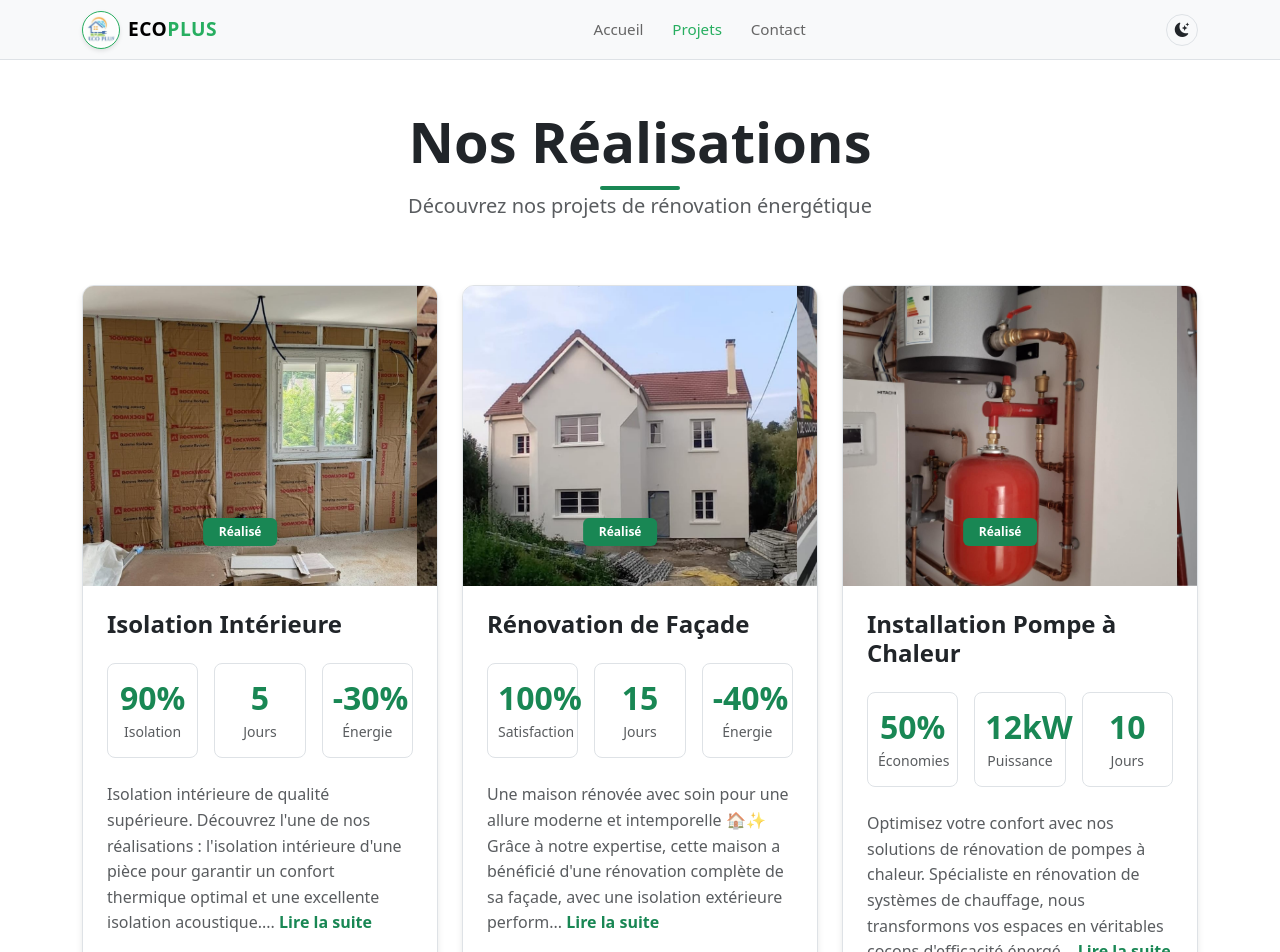
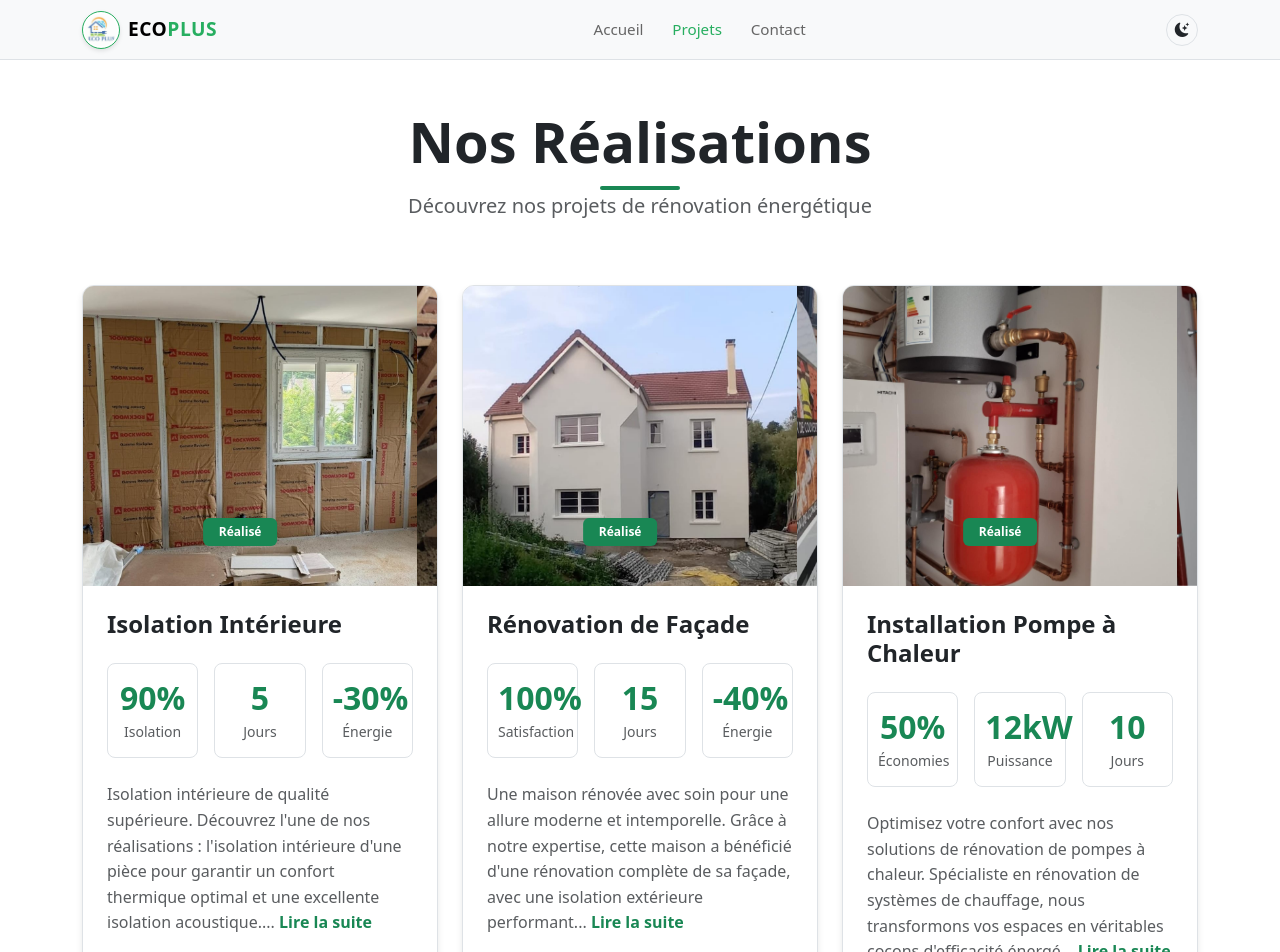
Before and after one commit to yayaoui/ecoplus, an Angular app: page /projets in a window 1280 px wide. Shown: the top 952 px of the page. Built offline with nearby package versions, Linux system fonts and the light colour scheme.

Commit message:
last modif

```diff
--- a/src/app/components/home/home.component.ts
+++ b/src/app/components/home/home.component.ts
@@ -10,7 +10,7 @@ export class HomeComponent implements OnInit, OnDestroy {
     {
       name: 'Christophe Simler',
       date: 'Il y a 2 mois',
-      text: 'Un conseiller toujours très agréable et très professionnel, je recommande.',
+      text: 'Les travaux se sont super bien passés, j’ai pu rénover toute ma maison grâce aux aides de l’État. L’équipe a été très professionnelle, rapide et à l’écoute de mes besoins. ',
       rating: 5
     },
     {
--- a/src/app/components/projects/projects.component.html
+++ b/src/app/components/projects/projects.component.html
@@ -133,15 +133,15 @@
             <div class="project-description">
               <p class="text-muted">
                 <ng-container *ngIf="!isCardExpanded(2)">
-                  {{ "Une maison rénovée avec soin pour une allure moderne et intemporelle 🏠✨ Grâce à notre expertise, cette maison a bénéficié d'une rénovation complète de sa façade, avec une isolation extérieure performante" | slice:0:200 }}...
+                  {{ "Une maison rénovée avec soin pour une allure moderne et intemporelle. Grâce à notre expertise, cette maison a bénéficié d'une rénovation complète de sa façade, avec une isolation extérieure performante" | slice:0:200 }}...
                   <a href="javascript:void(0)" class="text-success text-decoration-none fw-bold" (click)="toggleCard(2)">Lire la suite</a>
                 </ng-container>
                 <ng-container *ngIf="isCardExpanded(2)">
-                  Une maison rénovée avec soin pour une allure moderne et intemporelle 🏠✨
+                  Une maison rénovée avec soin pour une allure moderne et intemporelle.
                   Grâce à notre expertise, cette maison a bénéficié d'une rénovation complète de sa façade, avec une isolation extérieure performante et des finitions impeccables. Nos équipes ont mis en œuvre des solutions innovantes pour garantir une efficacité énergétique optimale tout en sublimant l'esthétique du bâtiment.
-                  🌿 Allier confort et durabilité : Notre approche vous permet de réduire vos dépenses énergétiques tout en valorisant votre patrimoine immobilier.
+                  Allier confort et durabilité : Notre approche vous permet de réduire vos dépenses énergétiques tout en valorisant votre patrimoine immobilier.
                   Faites confiance à notre savoir-faire pour vos projets de rénovation ou de construction. Ensemble, construisons un avenir plus durable et plus esthétique.
-                  💪 #RénovationMaison #IsolationExtérieure #FaçadeParfaite #EfficacitéÉnergétique
+                  #RénovationMaison #IsolationExtérieure #FaçadeParfaite #EfficacitéÉnergétique
                   <a href="javascript:void(0)" class="text-success text-decoration-none fw-bold" (click)="toggleCard(2)">Voir moins</a>
                 </ng-container>
               </p>
```
